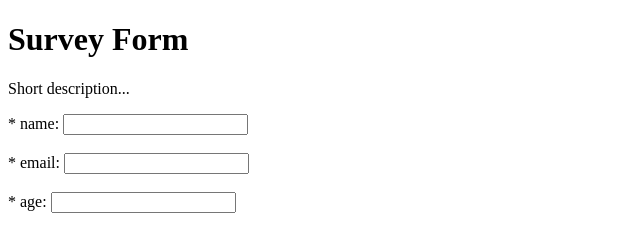
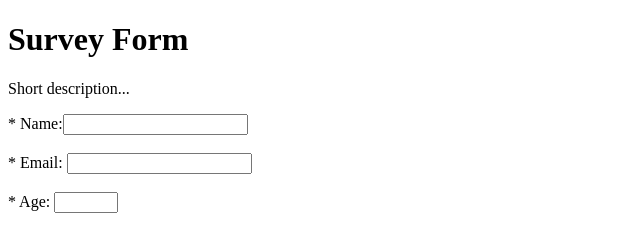
Before and after one commit to bx44/main, a plain HTML site: page index.html in a window 1280 px wide. Shown: the whole page, without its empty margins (0-640 px from the left). Drawn offline with Linux system fonts and the light colour scheme.

Commit message:
number min-max and labels

```diff
--- a/index.html
+++ b/index.html
@@ -25,9 +25,9 @@
 	<p id="description">Short description...</p>
 
   <form id="survey-form">
-    * name: <input type="text" id="name" /><br><br>
-	* email: <input type="email" id="email" required/><br><br>
-  * age: <input type="number" id="number" />
+    <label id="name-label">* Name:<input type="text" id="name" /></label><br><br>
+	<label id="email-label">* Email: <input type="email" id="email" required/></label><br><br>
+  <label id="number-label">* Age: <input type="number" id="number" min="0" max="120"/></label>
 
 
   </form>
```
